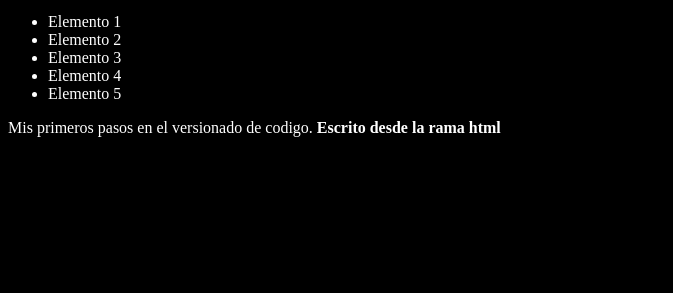
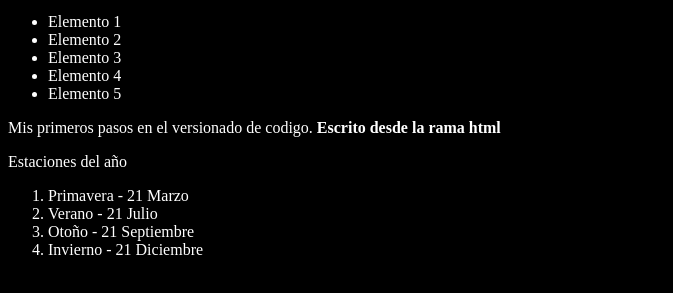
Before and after one commit to YiosTech/proyecto-mircha-git, a plain HTML site: page index.html in a window 1280 px wide. Shown: the part 101-394 px from the top of the page, without its empty margins (0-673 px from the left). Drawn offline with Linux system fonts and the light colour scheme.

Commit message:
Agregando las estaciones del año *con fecha de inicio

```diff
--- a/index.html
+++ b/index.html
@@ -25,8 +25,15 @@
 
     <p>Mis primeros pasos en el versionado de codigo. <b>Escrito desde la rama html</b></p>
 
+    <p>Estaciones del año</p>
+    <ol>
+        <li>Primavera - 21 Marzo</li>
+        <li>Verano - 21 Julio</li>
+        <li>Otoño - 21 Septiembre</li>
+        <li>Invierno - 21 Diciembre</li>
+    </ol>
+
     <script src="code.js"></script>
 
 </body>
-
 </html>
```
